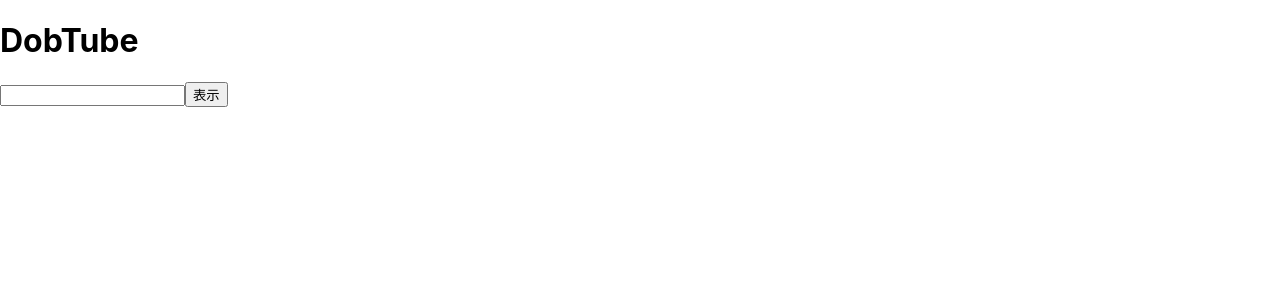
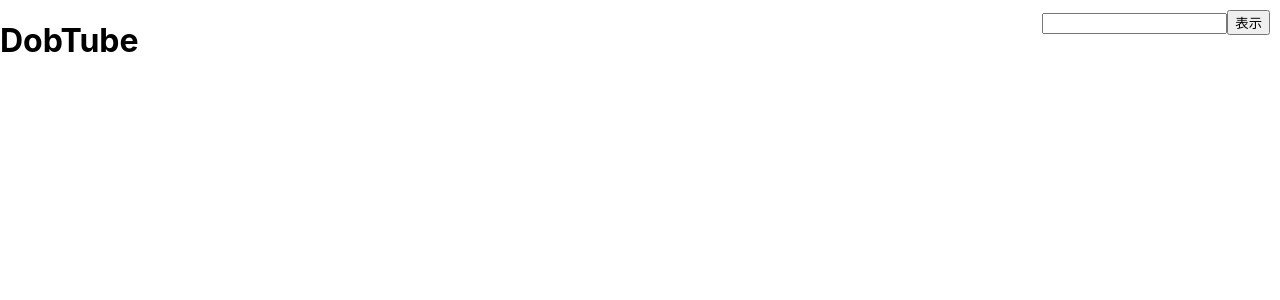
Before and after one commit to mitsuYashi/DobTube, a Next.js app in the folder app/: page / in a window 1280 px wide. Shown: the top 300 px of the page. Built offline with nearby package versions, Linux system fonts and the light colour scheme.

Commit message:
fix:入力値されたURLの型の変換を修正

```diff
--- a/app/components/InputUrl.tsx
+++ b/app/components/InputUrl.tsx
@@ -14,7 +14,8 @@ const InputUrl: React.FC<Props> = ({urls, setUrls}) => {
 
   const handleSubmit = (e: React.FormEvent<HTMLFormElement>) => {
     e.preventDefault();
-    setUrls(urls => [...urls, urlRef.current!.value as unknown as URL]);
+    // console.log(urlRef.current!.value)
+    setUrls([...urls, new URL(urlRef.current!.value)]);
     urlRef.current!.value = "";
   };
 
@@ -23,8 +24,8 @@ const InputUrl: React.FC<Props> = ({urls, setUrls}) => {
   }, [urls]);
 
   return (
-    <form onSubmit={handleSubmit}>
-      <input type="url" ref={urlRef} pattern="https://www.youtu.*" required />
+    <form onSubmit={handleSubmit} style={{position: 'absolute', top: 10, right: 10}}>
+      <input type="url" ref={urlRef} pattern="https://.*" required />
       <input type="submit" value="表示" />
     </form>
   );
```
